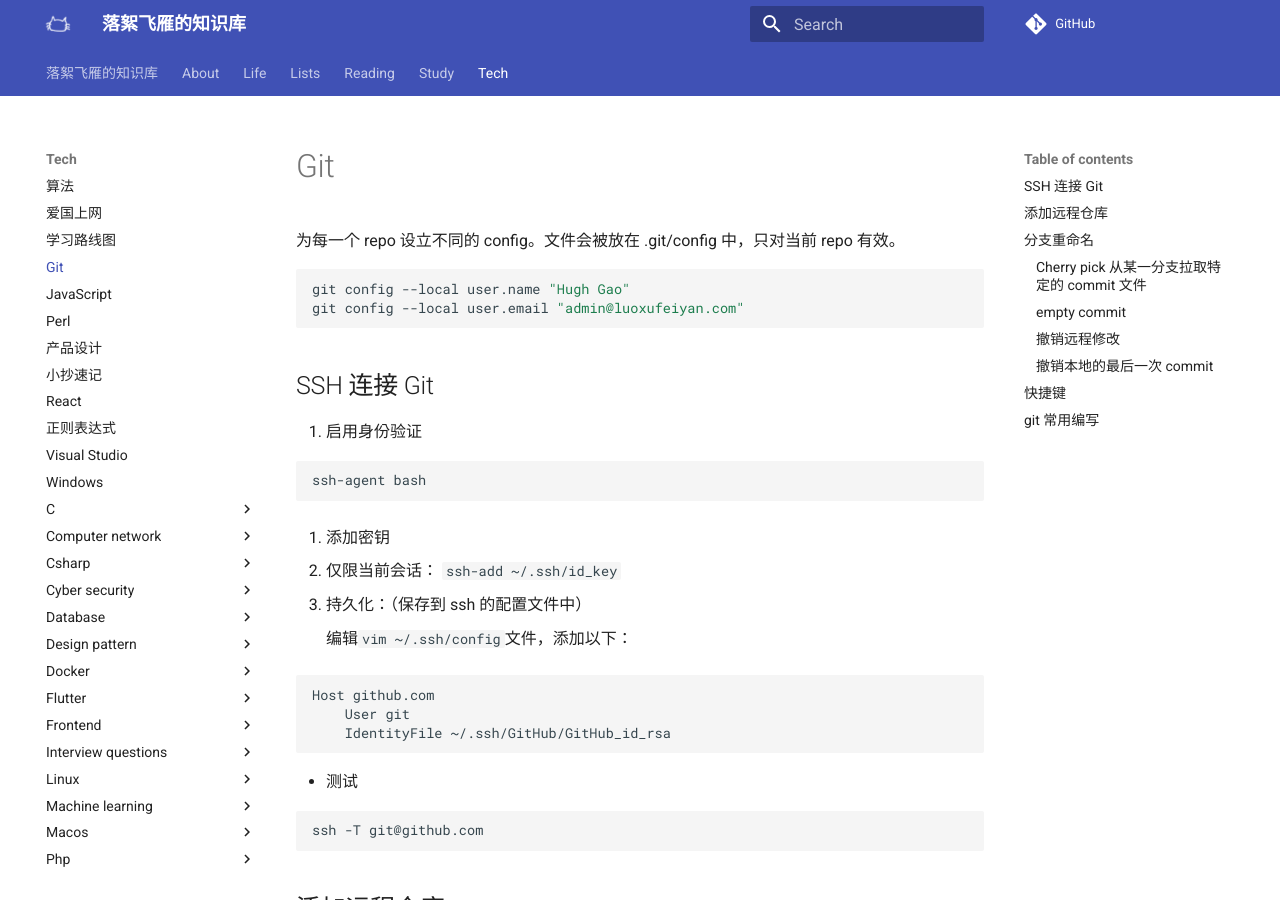
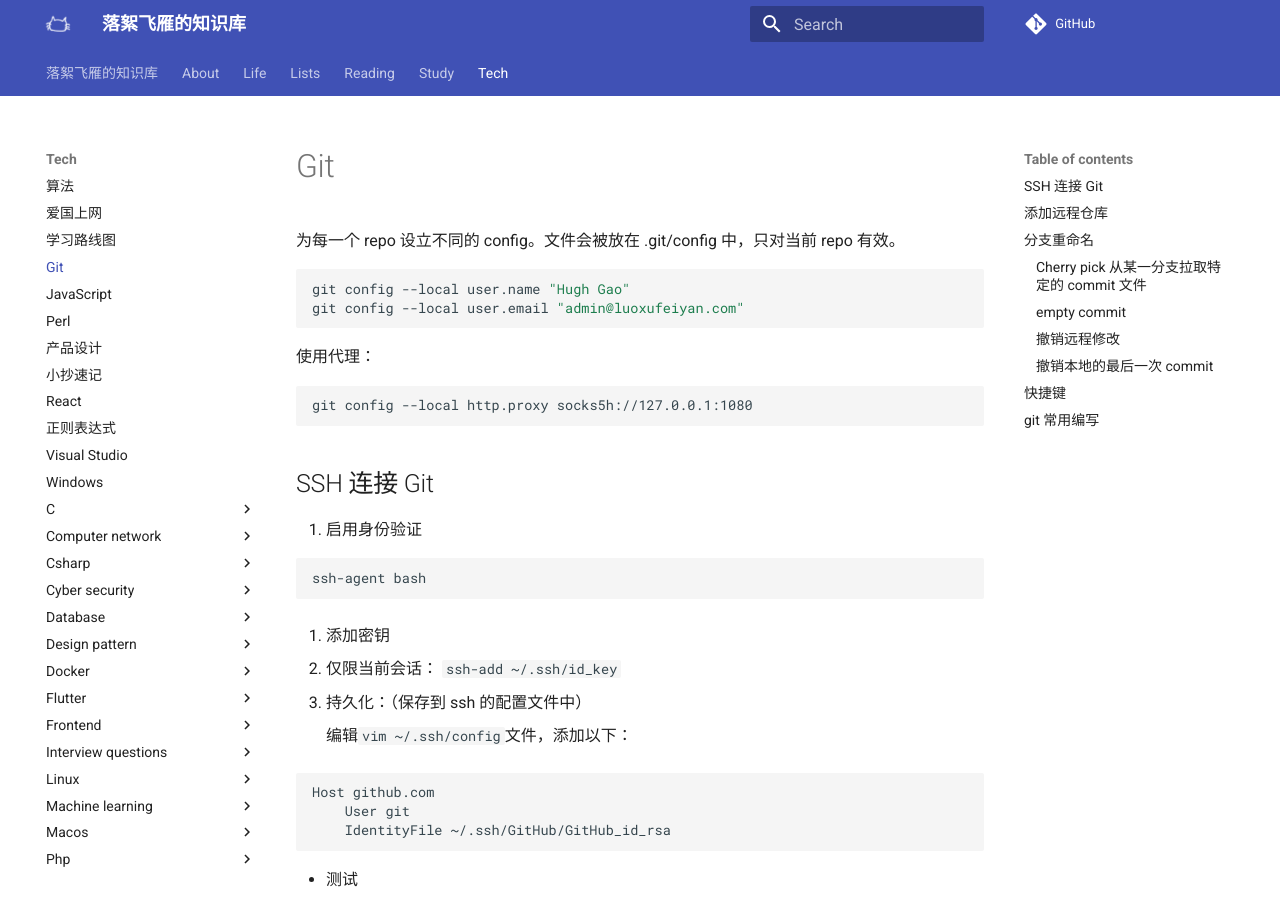
Before and after one commit to luoxufeiyan/wiki.luoxufeiyan.com, an MkDocs documentation site: the page built from docs/tech/git.md, in a window 1280 px wide and 900 px high. Built offline with MkDocs 1.6.1 and Material for MkDocs 9.7.7, drawn with Linux system fonts in a browser that asks for light colours; comment, search, counter and statistics services are not loaded.

Commit message:
update git

````diff
--- a/docs/tech/git.md
+++ b/docs/tech/git.md
@@ -5,6 +5,12 @@
 ```shell
 git config --local user.name "Hugh Gao"
 git config --local user.email "admin@luoxufeiyan.com"
+```
+
+使用代理：
+
+```shell
+git config --local http.proxy socks5h://127.0.0.1:1080
 ```
 
 ## SSH 连接 Git
````
